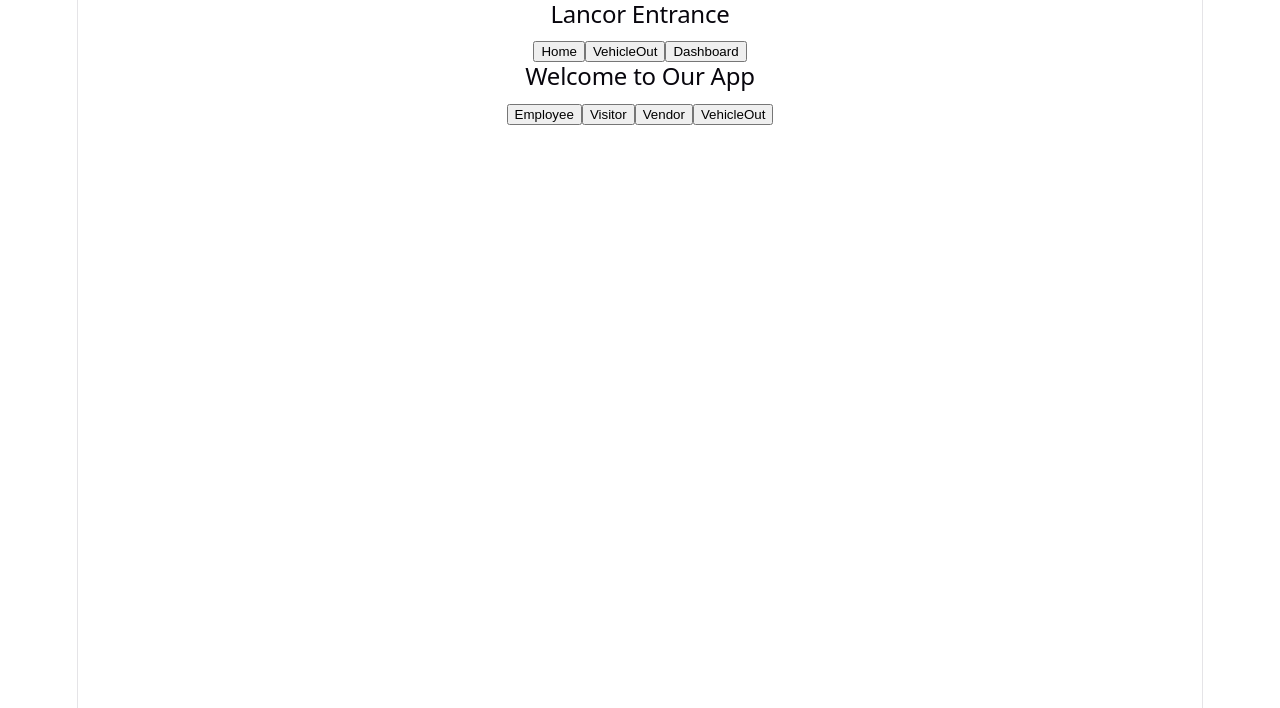
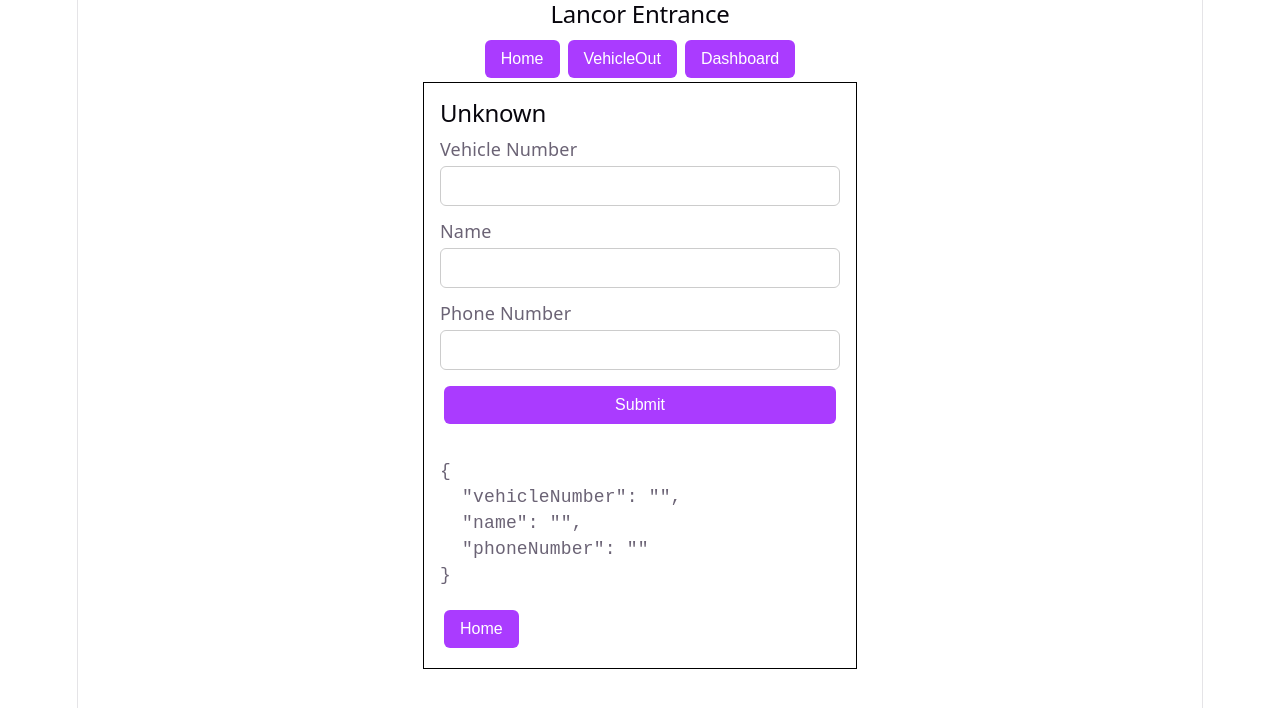
Before and after one commit to prempremadev-eng/Samson-Sir, a React (Vite) app in the folder Sounthararaman-Sir/Car_Parking/my-vehicle-app/: page /#/in/1 in a window 1280 px wide. Before the commit this address led to /#/. Shown: the top 708 px of the page. Built offline with nearby package versions, Linux system fonts and the light colour scheme.

Commit message:
Add basic form styling to Vehicle IN page
- Stack labels and inputs in a single-column form layout
- Style inputs, focus state, buttons, and status messages

```diff
--- a/Sounthararaman-Sir/Car_Parking/my-vehicle-app/src/App.css
+++ b/Sounthararaman-Sir/Car_Parking/my-vehicle-app/src/App.css
@@ -1,184 +1,40 @@
-.counter {
-  font-size: 16px;
-  padding: 5px 10px;
-  border-radius: 5px;
-  color: var(--accent);
-  background: var(--accent-bg);
-  border: 2px solid transparent;
-  transition: border-color 0.3s;
-  margin-bottom: 24px;
+.page{
+  border:1px solid black;
+  max-width:400px;
+  margin: 0 auto;
+  padding:16px;
+  text-align:left;
 
-  &:hover {
-    border-color: var(--accent-border);
-  }
-  &:focus-visible {
-    outline: 2px solid var(--accent);
-    outline-offset: 2px;
-  }
 }
-
-.hero {
-  position: relative;
-
-  .base,
-  .framework,
-  .vite {
-    inset-inline: 0;
-    margin: 0 auto;
-  }
-
-  .base {
-    width: 170px;
-    position: relative;
-    z-index: 0;
-  }
-
-  .framework,
-  .vite {
-    position: absolute;
-  }
-
-  .framework {
-    z-index: 1;
-    top: 34px;
-    height: 28px;
-    transform: perspective(2000px) rotateZ(300deg) rotateX(44deg) rotateY(39deg)
-      scale(1.4);
-  }
-
-  .vite {
-    z-index: 0;
-    top: 107px;
-    height: 26px;
-    width: auto;
-    transform: perspective(2000px) rotateZ(300deg) rotateX(40deg) rotateY(39deg)
-      scale(0.8);
-  }
+.entry-form{
+  display: flex;
+  flex-direction:column;
+  gap:12px;
 }
-
-#center {
-  display: flex;
-  flex-direction: column;
-  gap: 25px;
-  place-content: center;
-  place-items: center;
-  flex-grow: 1;
-
-  @media (max-width: 1024px) {
-    padding: 32px 20px 24px;
-    gap: 18px;
-  }
+.field{
+  display:flex;
+  flex-direction:column;
+  gap:4px;
 }
-
-#next-steps {
-  display: flex;
-  border-top: 1px solid var(--border);
-  text-align: left;
-
-  & > div {
-    flex: 1 1 0;
-    padding: 32px;
-    @media (max-width: 1024px) {
-      padding: 24px 20px;
-    }
-  }
-
-  .icon {
-    margin-bottom: 16px;
-    width: 22px;
-    height: 22px;
-  }
-
-  @media (max-width: 1024px) {
-    flex-direction: column;
-    text-align: center;
-  }
+.field input{
+  padding:10px;
+  font-size:16px;
+  border:1px solid #ccc;
+  border-radius:6px;
 }
-
-#docs {
-  border-right: 1px solid var(--border);
-
-  @media (max-width: 1024px) {
-    border-right: none;
-    border-bottom: 1px solid var(--border);
-  }
+.field input:focus {
+  outline:none;
+  border-color:#aa3bff;
 }
-
-#next-steps ul {
-  list-style: none;
-  padding: 0;
-  display: flex;
-  gap: 8px;
-  margin: 32px 0 0;
-
-  .logo {
-    height: 18px;
-  }
-
-  a {
-    color: var(--text-h);
-    font-size: 16px;
-    border-radius: 6px;
-    background: var(--social-bg);
-    display: flex;
-    padding: 6px 12px;
-    align-items: center;
-    gap: 8px;
-    text-decoration: none;
-    transition: box-shadow 0.3s;
-
-    &:hover {
-      box-shadow: var(--shadow);
-    }
-    .button-icon {
-      height: 18px;
-      width: 18px;
-    }
-  }
-
-  @media (max-width: 1024px) {
-    margin-top: 20px;
-    flex-wrap: wrap;
-    justify-content: center;
-
-    li {
-      flex: 1 1 calc(50% - 8px);
-    }
-
-    a {
-      width: 100%;
-      justify-content: center;
-      box-sizing: border-box;
-    }
-  }
+button{
+  padding: 10px 16px;
+  font-size:16px;
+  border:none;
+  border-radius:6px;
+  background: #aa3bff;
+  color:white;
+  cursor:pointer;
+  margin:4px;
 }
-
-#spacer {
-  height: 88px;
-  border-top: 1px solid var(--border);
-  @media (max-width: 1024px) {
-    height: 48px;
-  }
-}
-
-.ticks {
-  position: relative;
-  width: 100%;
-
-  &::before,
-  &::after {
-    content: '';
-    position: absolute;
-    top: -4.5px;
-    border: 5px solid transparent;
-  }
-
-  &::before {
-    left: 0;
-    border-left-color: var(--border);
-  }
-  &::after {
-    right: 0;
-    border-right-color: var(--border);
-  }
-}
+.success {color: green;}
+.error {color: red;}
--- a/Sounthararaman-Sir/Car_Parking/my-vehicle-app/src/App.jsx
+++ b/Sounthararaman-Sir/Car_Parking/my-vehicle-app/src/App.jsx
@@ -3,6 +3,7 @@ import VehicleOut from './pages/VehicleOut.jsx'
 import Dashboard from './pages/Dashboard.jsx'
 import { Route, Routes, useNavigate } from 'react-router-dom'
 import VehicleEntry from './pages/VehicleEntry.jsx'
+import './App.css'
 
 const PAGE_PATHS = {
   home: '/',
--- a/Sounthararaman-Sir/Car_Parking/my-vehicle-app/src/pages/VehicleEntry.jsx
+++ b/Sounthararaman-Sir/Car_Parking/my-vehicle-app/src/pages/VehicleEntry.jsx
@@ -35,29 +35,37 @@ function VehicleEntry({onNavigate}) {
     }
   return (
 
-    <div>
+    <div className="page">
         <h2>{entryTypeLabel}</h2>
-        {success && <p>{success}</p>}
-        {error && <p>{error}</p>}
+        {success && <p className="success">{success}</p>}
+        {error && <p className="error">{error}</p>}
 
-        <form onSubmit={handleSubmit}>
+        <form className="entry-form" onSubmit={handleSubmit}>
 
+
+            <div className="field">
             <label>Vehicle Number</label>
             <input
                  value={form.vehicleNumber}
                  onChange={(e)=> setForm({...form, vehicleNumber: e.target.value})}
              />
+             </div>
 
-             <label>name</label>
+             <div className="field">
+             <label>Name</label>
              <input
                    value={form.name}
                    onChange={(e)=> setForm({...form, name:e.target.value})}
              />
+             </div>
+
+             <div className="field">
             <label>Phone Number </label>
              <input
                    value={form.phoneNumber}
                    onChange={(e)=> setForm({...form, phoneNumber:e.target.value})}
              />
+              </div>
 
 
             <button type="submit">Submit</button>
```
